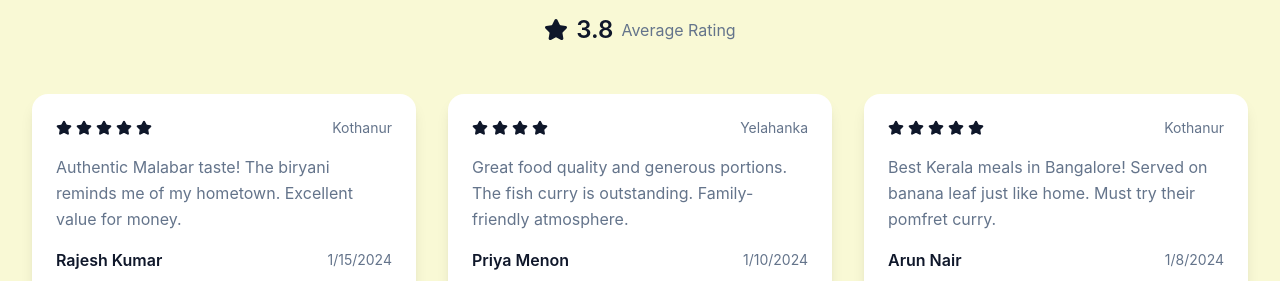
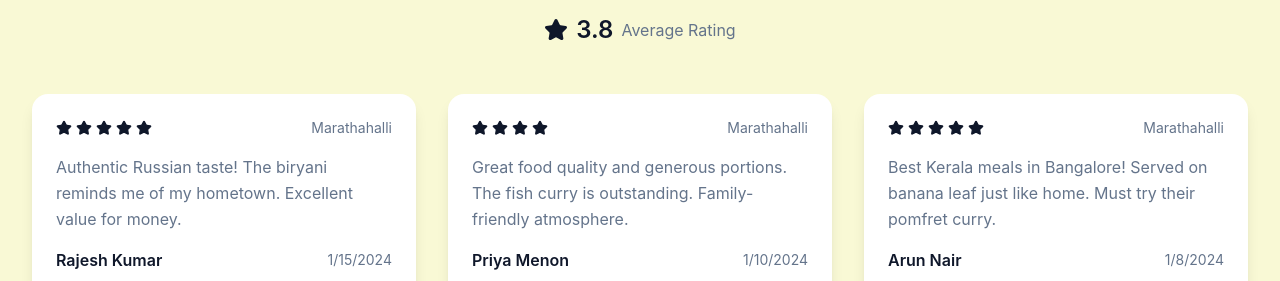
Before and after one commit to shyju2020-1983/Emegent_Test_poj, a React (Create React App) app in the folder frontend/: page / in a window 1280 px wide. Shown: the part 2678-2959 px from the top of the page. Built offline with nearby package versions, Linux system fonts and the light colour scheme.

Commit message:
auto-commit for 1d652aa6-a8c4-46f4-97eb-a377b964b02d

```diff
--- a/frontend/src/data/mock.js
+++ b/frontend/src/data/mock.js
@@ -127,8 +127,8 @@ export const reviews = [
     name: "Rajesh Kumar",
     rating: 5,
     date: "2024-01-15",
-    comment: "Authentic Malabar taste! The biryani reminds me of my hometown. Excellent value for money.",
-    location: "Kothanur"
+    comment: "Authentic Russian taste! The biryani reminds me of my hometown. Excellent value for money.",
+    location: "Marathahalli"
   },
   {
     id: 2,
@@ -136,7 +136,7 @@ export const reviews = [
     rating: 4,
     date: "2024-01-10",
     comment: "Great food quality and generous portions. The fish curry is outstanding. Family-friendly atmosphere.",
-    location: "Yelahanka"
+    location: "Marathahalli"
   },
   {
     id: 3,
@@ -144,7 +144,7 @@ export const reviews = [
     rating: 5,
     date: "2024-01-08",
     comment: "Best Kerala meals in Bangalore! Served on banana leaf just like home. Must try their pomfret curry.",
-    location: "Kothanur"
+    location: "Marathahalli"
   },
   {
     id: 4,
@@ -152,15 +152,15 @@ export const reviews = [
     rating: 4,
     date: "2024-01-05",
     comment: "Affordable and delicious. The peri peri alfham is my favorite. Quick service and clean ambiance.",
-    location: "Bilikere"
+    location: "Marathahalli"
   },
   {
     id: 5,
     name: "Mohammed Rafi",
     rating: 5,
     date: "2023-12-28",
-    comment: "Finally found authentic Thalassery biryani in Bangalore! The spices are perfectly balanced.",
-    location: "Yelahanka"
+    comment: "Finally found authentic Test biryani in Bangalore! The spices are perfectly balanced.",
+    location: "Marathahalli"
   },
   {
     id: 6,
@@ -168,7 +168,7 @@ export const reviews = [
     rating: 4,
     date: "2023-12-20",
     comment: "Good food at reasonable prices. The sulaimani tea is refreshing. Will definitely come back!",
-    location: "Kothanur"
+    location: "Marathahalli"
   }
 ];
 
```
